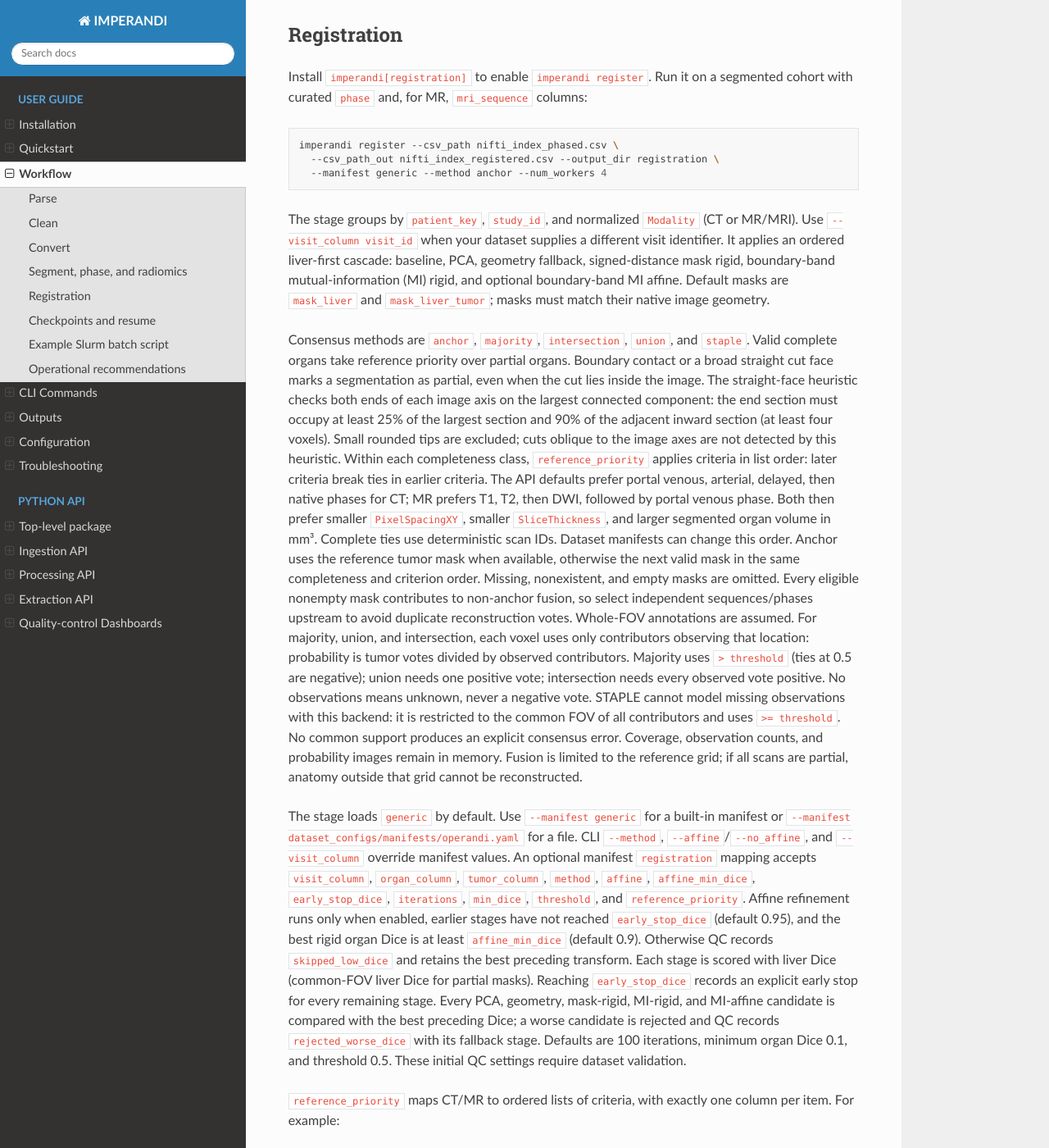
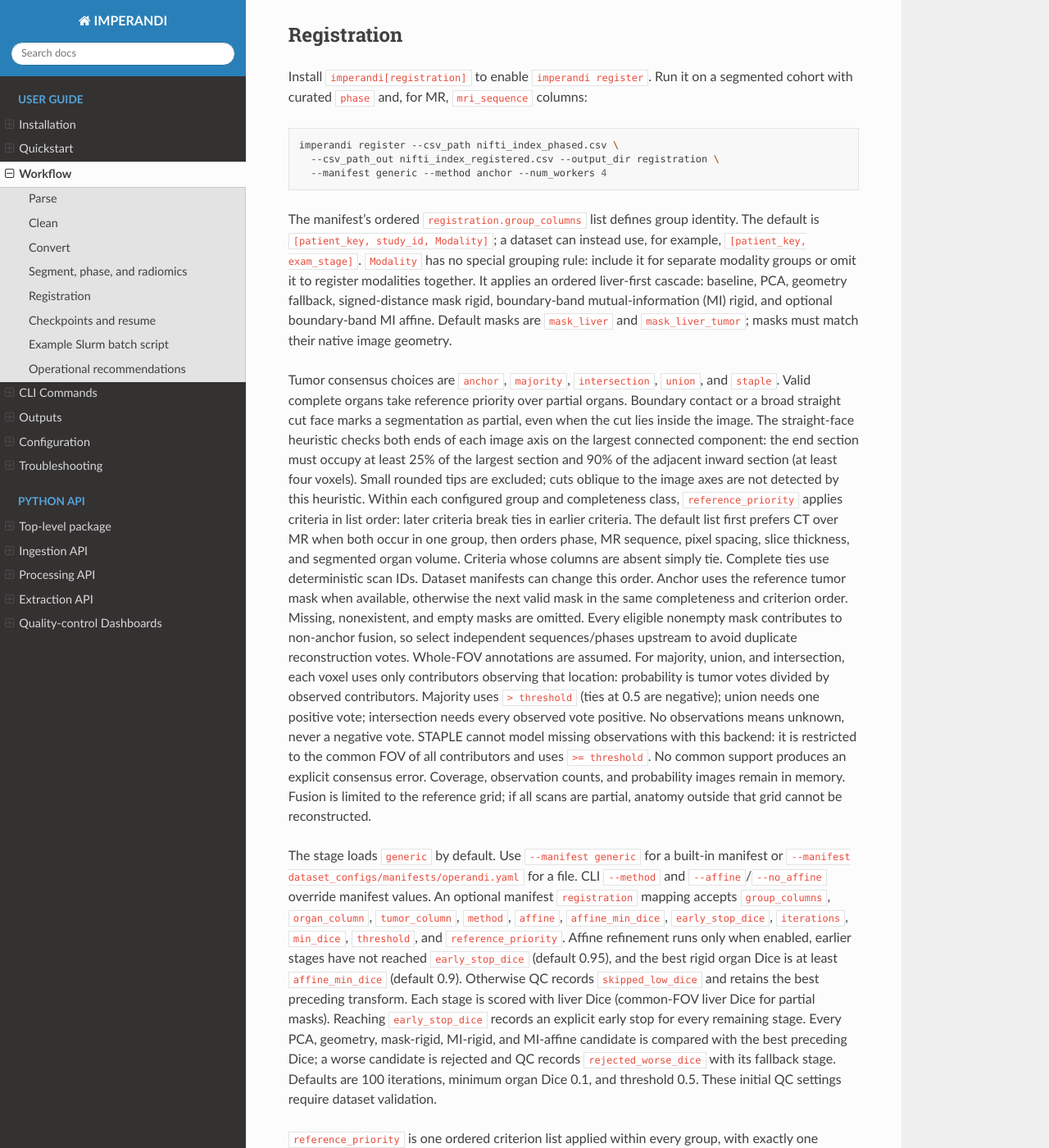
Before and after one commit to dmandache/IMPERANDI, a Sphinx documentation site: the page built from docs/source/workflow.md, in a window 1280 px wide and 1400 px high, scrolled down 1705 px. Shown: the whole window at 82% size. Built offline with Sphinx 7.4.7 and the Read the Docs theme 3.1.0, drawn with Linux system fonts in a browser that asks for light colours; some of the changed text lies outside the part shown.

Commit message:
refactor(registration): make grouping manifest-defined

````diff
--- a/docs/source/workflow.md
+++ b/docs/source/workflow.md
@@ -87,27 +87,28 @@
   --manifest generic --method anchor --num_workers 4
 ```
 
-The stage groups by `patient_key`, `study_id`, and normalized `Modality`
-(CT or MR/MRI). Use `--visit_column visit_id` when your dataset supplies a
-different visit identifier. It applies an ordered liver-first cascade: baseline,
+The manifest's ordered `registration.group_columns` list defines group identity.
+The default is `[patient_key, study_id, Modality]`; a dataset can instead use,
+for example, `[patient_key, exam_stage]`. `Modality` has no special grouping
+rule: include it for separate modality groups or omit it to register modalities
+together. It applies an ordered liver-first cascade: baseline,
 PCA, geometry fallback, signed-distance mask rigid, boundary-band
 mutual-information (MI) rigid, and optional boundary-band MI affine. Default masks are
 `mask_liver` and `mask_liver_tumor`; masks must match their native image geometry.
 
-Consensus methods are `anchor`, `majority`, `intersection`, `union`, and `staple`.
+Tumor consensus choices are `anchor`, `majority`, `intersection`, `union`, and `staple`.
 Valid complete organs take reference priority over partial organs. Boundary contact
 or a broad straight cut face marks a segmentation as partial, even when the cut
 lies inside the image. The straight-face heuristic checks both ends of each image
 axis on the largest connected component: the end section must occupy at least
 25% of the largest section and 90% of the adjacent inward section (at least four
 voxels). Small rounded tips are excluded; cuts oblique to the image axes are not
-detected by this heuristic. Within each completeness class, `reference_priority`
-applies criteria in list order: later criteria break ties in earlier criteria.
-The API defaults prefer portal venous, arterial, delayed, then native phases for
-CT; MR prefers T1, T2, then DWI, followed by portal venous phase. Both then prefer
-smaller `PixelSpacingXY`, smaller `SliceThickness`, and larger segmented organ
-volume in mm³. Complete ties use deterministic scan IDs. Dataset manifests can
-change this order.
+detected by this heuristic. Within each configured group and completeness class,
+`reference_priority` applies criteria in list order: later criteria break ties
+in earlier criteria. The default list first prefers CT over MR when both occur
+in one group, then orders phase, MR sequence, pixel spacing, slice thickness,
+and segmented organ volume. Criteria whose columns are absent simply tie.
+Complete ties use deterministic scan IDs. Dataset manifests can change this order.
 Anchor uses the reference tumor mask when available, otherwise the next valid
 mask in the same completeness and criterion order. Missing, nonexistent, and empty
 masks are omitted.
@@ -126,9 +127,9 @@
 
 The stage loads `generic` by default. Use `--manifest generic` for a built-in
 manifest or `--manifest dataset_configs/manifests/operandi.yaml` for a file.
-CLI `--method`, `--affine`/`--no_affine`, and `--visit_column` override manifest
-values. An optional manifest `registration` mapping accepts `visit_column`,
-`organ_column`, `tumor_column`, `method`, `affine`, `affine_min_dice`,
+CLI `--method` and `--affine`/`--no_affine` override manifest values. An optional
+manifest `registration` mapping accepts `group_columns`, `organ_column`,
+`tumor_column`, `method`, `affine`, `affine_min_dice`,
 `early_stop_dice`,
 `iterations`, `min_dice`, `threshold`, and `reference_priority`. Affine
 refinement runs only when enabled, earlier stages have not reached
@@ -143,18 +144,20 @@
 minimum organ Dice 0.1, and threshold 0.5. These initial QC settings require
 dataset validation.
 
-`reference_priority` maps CT/MR to ordered lists of criteria, with exactly one
-column per item. For example:
+`reference_priority` is one ordered criterion list applied within every group,
+with exactly one column per item. Include `Modality` as an ordinary criterion
+when cross-modality groups need a preferred reference. For example:
 
 ```yaml
 registration:
+  group_columns: [patient_key, exam_stage]
   reference_priority:
-    MR:
-      - mri_sequence: [T1, T2]
-      - phase: [PORTAL_VENOUS]
-      - PixelSpacingXY: min
-      - SliceThickness: min
-      - registration_organ_volume_mm3: max
+    - Modality: [MR, CT]
+    - mri_sequence: [T1, T2]
+    - phase: [PORTAL_VENOUS]
+    - PixelSpacingXY: min
+    - SliceThickness: min
+    - registration_organ_volume_mm3: max
 ```
 
 A categorical list orders its values from most to least preferred; matching
@@ -171,9 +174,9 @@
 `registration_organ_volume_mm3: max` to the first criterion to favor the largest
 organ before sequence, phase, or resolution, within the same completeness class.
 Its position controls its influence; there is no separate volume cutoff.
-Each modality's supplied list replaces its defaults; an omitted modality uses
-only completeness and scan ID. To migrate the old selector syntax, combine
-repeated scalar preferences into one list, for example `- mri_sequence: [T1, T2]`,
+The supplied list replaces the default globally. An empty list uses only
+completeness and scan ID. Combine repeated scalar preferences into one list,
+for example `- mri_sequence: [T1, T2]`,
 and split compound selectors into separate criteria in the desired order.
 Scalar categorical selectors such as `- mri_sequence: T1` are rejected.
 
@@ -251,15 +254,15 @@
 Candidate scores are retained even when a simpler stage wins; unexecuted or
 failed optimizations have blank Dice and explicit stage status. Reference scans
 have baseline/selected Dice 1 and optimization stages marked `not_run`.
-The table links patient/visit/scan/reference IDs, source and output mask paths,
+The table links configured group/scan/reference IDs, source and output mask paths,
 selected stage, optimizer diagnostics, warnings, timing, and errors.
 Use `--qc_csv_path` to choose its location. QC is refreshed at checkpoint
 boundaries and reconstructed on resume if the final table is missing.
 
 Each group has one structured `registration.jsonl` log, linked by
 `registration_log_path`. Output rows link the single task-level QC table through
-`registration_qc_path`. Console and JSONL logs record patient ID, date, visit
-order, configured visit value, and modality once per group. Later events use the
+`registration_qc_path`. Console and JSONL logs record the configured grouping
+columns and their values once per group. Later events use the
 series position and group total (for example `series=1/6`) plus phase/sequence,
 references, and stage scores/statuses. JSONL stores one context event per group
 and one result event per series, with stage results nested under that series.
@@ -273,7 +276,7 @@
 consensus masks are constrained to the registered organ; manifests can disable
 this with `constrain_tumor_to_organ: false`.
 
-The command checkpoints complete visit/modality groups and resumes by default.
+The command checkpoints complete configured groups and resumes by default.
 It tracks changes to the input CSV, referenced images/masks, resolved manifest,
 and algorithm settings. Each reused group must also have unchanged output artifacts.
 Deleting or modifying a group's outputs reruns that group; changed input data or
@@ -293,8 +296,9 @@
 
 The library API `register_cohort` remains a fresh-work image-processing interface
 with replaceable registration and fusion callables. The command's runner wraps
-it with scheduling and checkpoints. Registration does not perform deformable,
-cross-modality, or cross-visit alignment.
+it with scheduling and checkpoints. Registration does not perform deformable
+alignment. Cross-modality or longitudinal grouping is controlled explicitly by
+`group_columns` and should only be enabled for anatomically comparable volumes.
 
 ## Checkpoints and resume
 
````
Also changed, not shown: docs/source/cli.md (+6 -6 lines), src/imperandi/builtin_datasets_config/manifests/blueprint_manifest_example.yaml (+10 -14 lines), src/imperandi/builtin_datasets_config/manifests/generic.yaml (+9 -14 lines), 11 other files.
